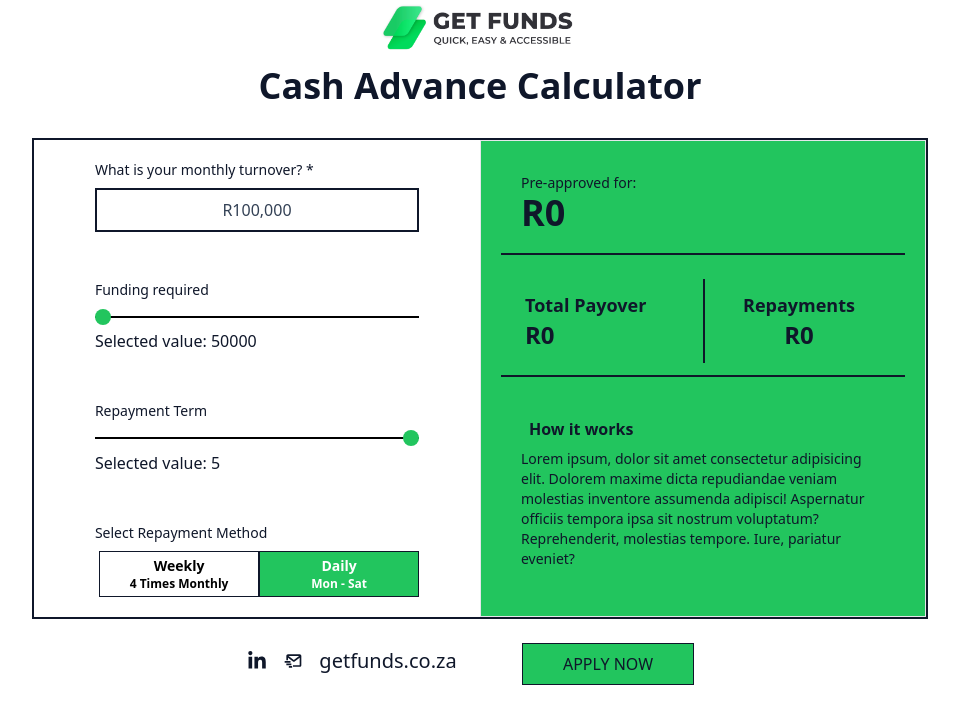
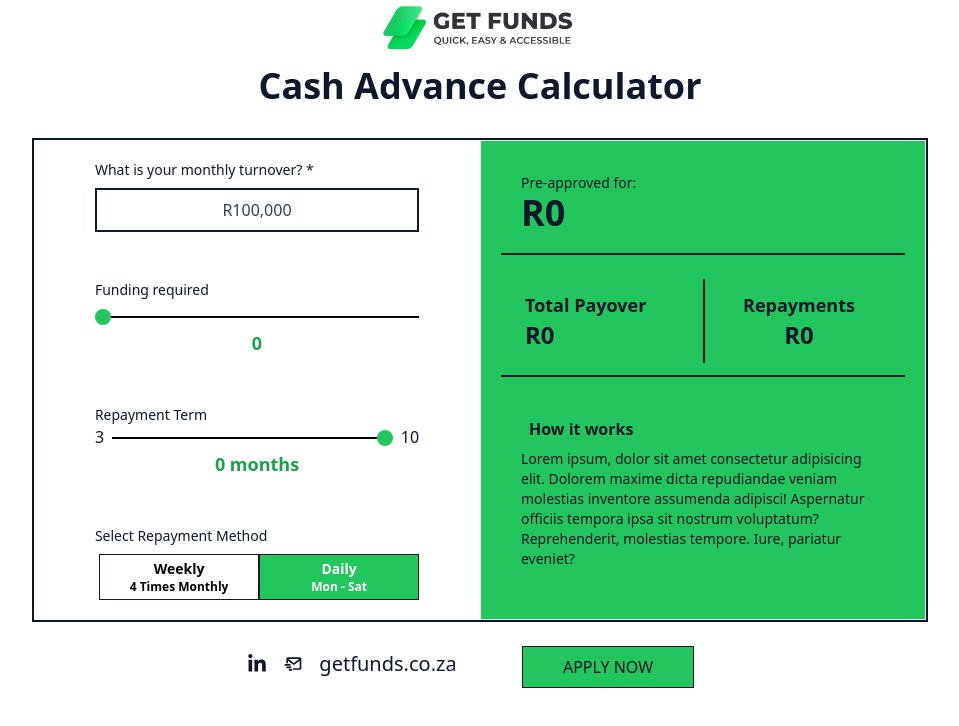
Before and after one commit to grahamusai/getfunds, a Next.js app: page / in a window 1280 px wide. Shown: the top 726 px of the page, without its empty margins (160-1119 px from the left). Built offline with nearby package versions, Linux system fonts and the light colour scheme.

Commit message:
Updated styling

```diff
--- a/src/app/globals.css
+++ b/src/app/globals.css
@@ -45,5 +45,5 @@
 }
 
 input[type="range"]:focus::-webkit-slider-runnable-track {
-  background: #000000;
+  background: #22c55e;
 }
--- a/src/app/layout.tsx
+++ b/src/app/layout.tsx
@@ -1,5 +1,6 @@
 import type { Metadata } from "next";
 import { Inter } from "next/font/google";
+import { Poppins } from "next/font/google";
 import "./globals.css";
 import Navbar from "./components/Navbar";
 
--- a/src/app/page.tsx
+++ b/src/app/page.tsx
@@ -104,11 +104,13 @@
               }}
               className="bg-green-500"
             />
-                  <p>Selected value: {rangeValue}</p>
+                  <p className="text-center text-green-600 font-bold text-lg">{neededAmount}</p>
                 </div>
 
                 <div className="mb-12">
                   <h1 className="text-sm">Repayment Term</h1>
+                  <div className="flex flex-row">
+                  <h2 className="mr-2">3</h2>
                   <input
                       type="range"
                       min="3"
@@ -120,7 +122,10 @@
                       }}
                       className="bg-green-500"
                     />
-                  <p>Selected value: {rangeValue2}</p>
+                    <h2 className="ml-2">10</h2>
+                  </div>
+
+                  <p className="text-center text-green-600 font-bold text-lg">{duration} months</p>
                 </div>
 
                 <div className="">
@@ -160,7 +165,7 @@
         <h1 className="text-sm">Pre-approved for:</h1>
               <h1 className="text-2xl  font-bold">R{`${round(maxAmount)}`}</h1>
         </div>
-        <div className="w-full border-l-2 border-slate-900 pl-2">
+        <div className="w-full border-l-2 border-slate-900 pl-10">
             <div>
                 <h1 className="text-sm">Total Payover</h1>
                 <h2 className="text-lg font-bold">R{`${round(calculateTotalPay() || 0)}`}</h2>
--- a/tailwind.config.ts
+++ b/tailwind.config.ts
@@ -8,6 +8,9 @@
   ],
   theme: {
     extend: {
+      fontFamily: {
+        sans: ['Poppins', 'ui-sans-serif', 'system-ui'],
+      },
       container: {
         padding: {
           DEFAULT: "20px",
```
Lines whose indentation alone changed are shown as unchanged.
